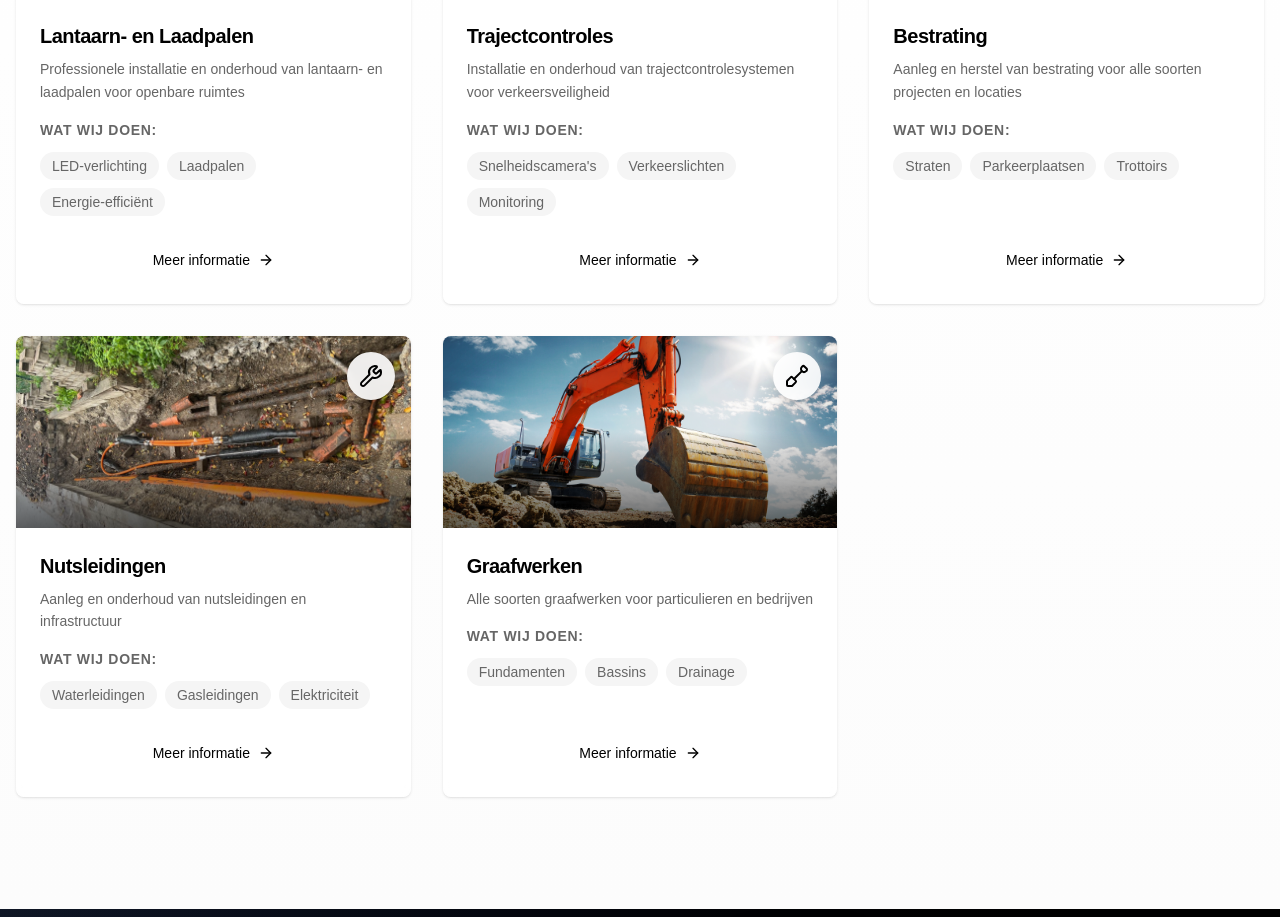
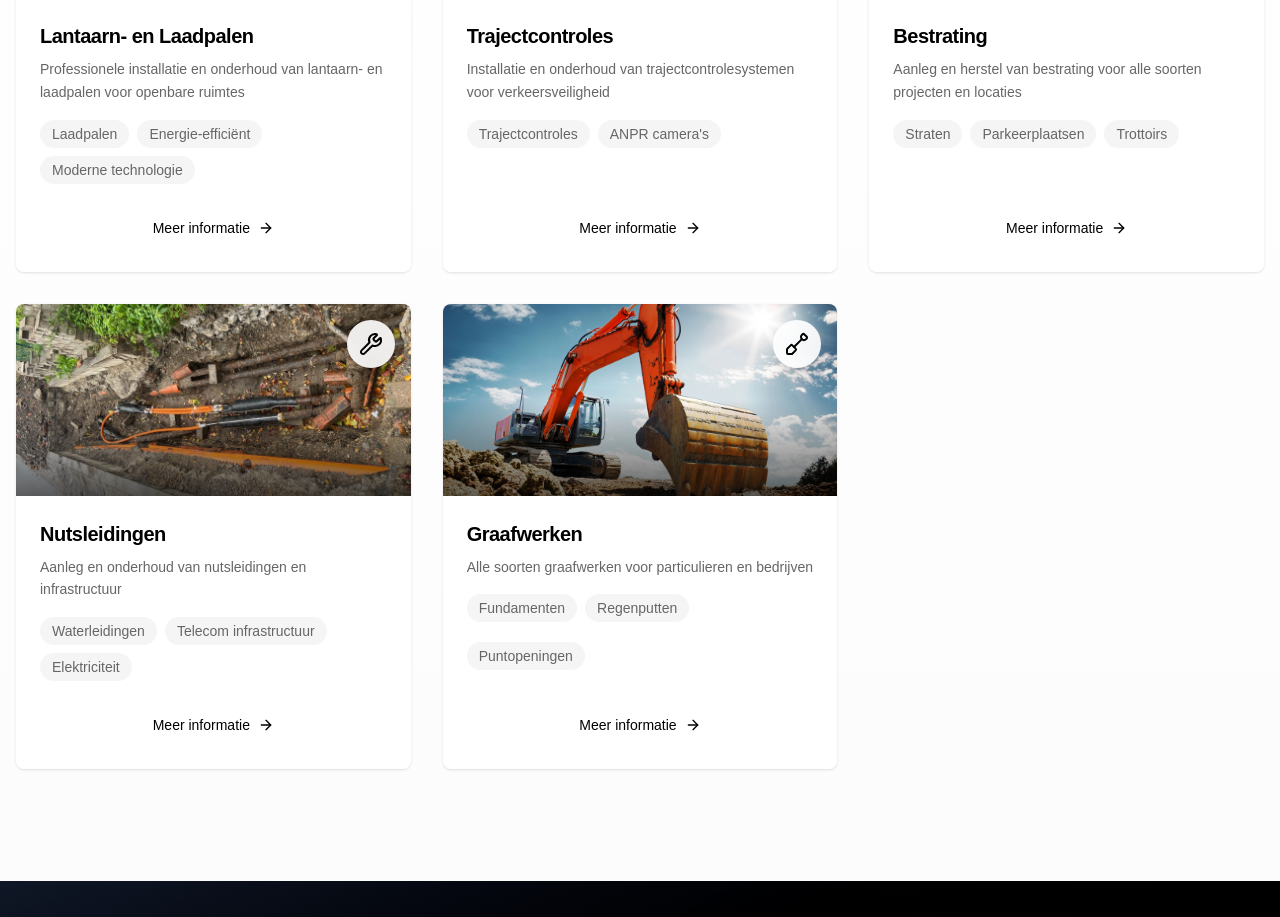
Before and after one commit to Caglarcelikoz/mkm-solutions, a Next.js app: page / in a window 1280 px wide. Shown: the part 1384-2301 px from the top of the page. Built offline with nearby package versions, Linux system fonts and the light colour scheme.

Commit message:
rework services components

```diff
--- a/src/components/sections/Services.tsx
+++ b/src/components/sections/Services.tsx
@@ -30,7 +30,7 @@ const services = [
       "Professionele installatie en onderhoud van lantaarn- en laadpalen voor openbare ruimtes",
     icon: Lightbulb,
     image: "/laadpaal.png",
-    features: ["LED-verlichting", "Laadpalen", "Energie-efficiënt"],
+    features: ["Laadpalen", "Energie-efficiënt", "Moderne technologie"],
   },
   {
     id: "trajectcontroles",
@@ -39,7 +39,7 @@ const services = [
       "Installatie en onderhoud van trajectcontrolesystemen voor verkeersveiligheid",
     icon: Camera,
     image: "/trajectcontrole2.jpg",
-    features: ["Snelheidscamera's", "Verkeerslichten", "Monitoring"],
+    features: ["Trajectcontroles", "ANPR camera's"],
   },
   {
     id: "bestrating",
@@ -56,7 +56,7 @@ const services = [
     description: "Aanleg en onderhoud van nutsleidingen en infrastructuur",
     icon: Wrench,
     image: "/nutsleidingen2.jpeg",
-    features: ["Waterleidingen", "Gasleidingen", "Elektriciteit"],
+    features: ["Waterleidingen", "Telecom infrastructuur", "Elektriciteit"],
   },
   {
     id: "graafwerken",
@@ -64,7 +64,7 @@ const services = [
     description: "Alle soorten graafwerken voor particulieren en bedrijven",
     icon: Shovel,
     image: "/graafwerken.jpg",
-    features: ["Fundamenten", "Bassins", "Drainage"],
+    features: ["Fundamenten", "Regenputten", "Puntopeningen"],
   },
 ];
 
@@ -116,9 +116,6 @@ export function Services() {
                 <CardContent className="space-y-4 flex flex-col flex-grow">
                   {/* Features */}
                   <div className="flex-grow flex flex-col">
-                    <h4 className="font-semibold mb-3 text-sm uppercase tracking-wider text-muted-foreground">
-                      Wat wij doen:
-                    </h4>
                     <div className="flex flex-wrap gap-2 flex-grow items-start">
                       {service.features.map((feature, idx) => (
                         <span
```
